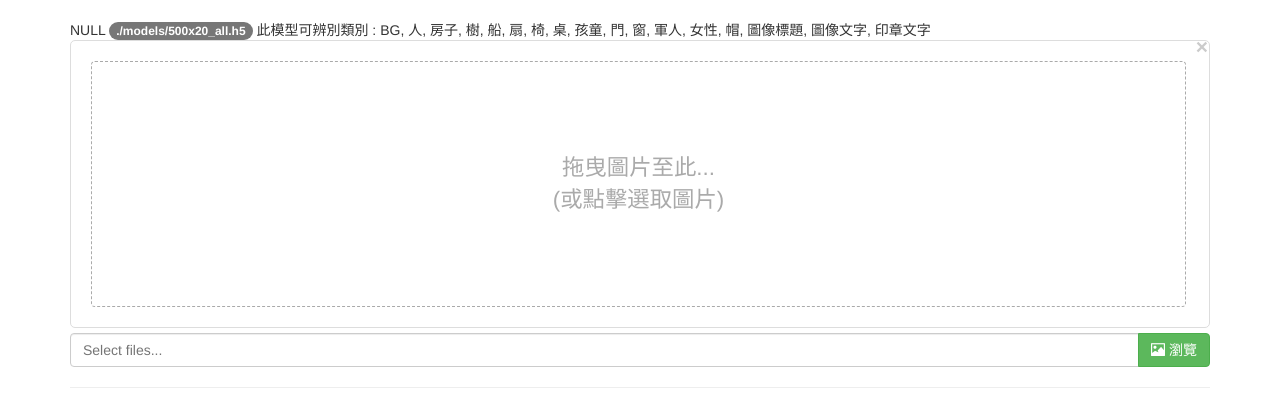
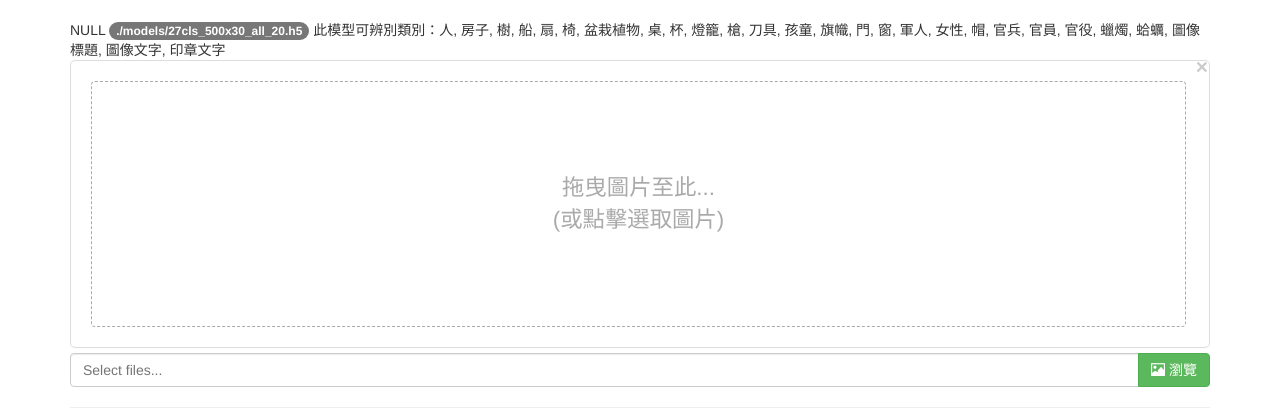
Before and after one commit to geminixiang/Flask_MaskRCNN, a Flask app: page / in a window 1280 px wide. Shown: the part 52-461 px from the top of the page. Run offline with Flask 2, Linux system fonts and the light colour scheme; parts of the project's set-up code (start-up, migrations or seed data) failed here and were passed over; some libraries are stand-ins or nearby versions.

Commit message:
new model of 27 class

```diff
--- a/app.py
+++ b/app.py
@@ -28,8 +28,9 @@
 app.config['JSON_AS_ASCII'] = False
 app.config['SECRET_KEY'] = os.urandom(24)
 # class_names = ['BG', '人', '房子', '樹', '時鐘', '人力車', '轎子', '船', '貓', '羊', '牛', '象', '斑馬', '傘', '領帶', '扇', '水瓶', '碗', '椅', '盆栽植物', '桌', '水桶', '書', '花瓶', '馬匹', '炮', '火車', '杯', '畫作', '燈籠', '路燈', '槍', '氣球', '馬車', '十字架', '橋', '刀具', '狗', '蠟燭', '鏢', '孩童', '軍隊', '電線桿', '望遠鏡', '雕像', '鼓', '軍旗', '城牆', '旗幟', '城門', '蒸汽機', '儀表', '畫像', '賽馬場', '馬廄', '琵琶', '匾額', '掛燈', '珊瑚', '船帆', '門', '守望台', '藤牌', '魚', '水稻', '亭子', '煙囪', '鐵路', '帳篷', '煤', '十字鎬', '眼鏡', '水龍', '棺材', '官員', '電報局', '英皇子', '日本國旗', '美國國旗', '西醫', '法國國旗', '絞刑', '水雷', '西妓', '教堂', '木馬', '窗', '壁燈', '大鐘', '花窗玻璃', '英國國旗', '船錨', '水煙斗', '天文台', '砲彈', '雞', '猴子', '香爐', '牌位', '軍官', '軍人', '女性', '潛水艇', '消防員', '屍體', '罪犯', '警官', '庸醫', '曾國藩', '當舖', '鳥籠', '濕版攝影相機', '井', '大水缸', '報紙', '公主', '鞭子', '戎克船/䑸', '龍舟', '長喇叭', '鑼', '玉皇宮']
-class_names = ['BG', '人', '房子', '樹', '船', '扇', '椅', '桌', '孩童', '門', '窗', '軍人', '女性', '帽', '圖像標題', '圖像文字', '印章文字']
-model_file = "./models/500x20_all.h5"
+# class_names = ['BG', '人', '房子', '樹', '船', '扇', '椅', '桌', '孩童', '門', '窗', '軍人', '女性', '帽', '圖像標題', '圖像文字', '印章文字']
+class_names = ['BG', '人', '房子', '樹', '船', '扇', '椅', '盆栽植物', '桌', '杯', '燈籠', '槍', '刀具', '孩童', '旗幟', '門', '窗', '軍人', '女性', '帽', '官兵', '官員', '官役', '蠟燭', '蛤蠣', '圖像標題', '圖像文字', '印章文字']
+model_file = "./models/27cls_500x30_all_20.h5"
 try:
     import time, stat
     model_modify_time = time.ctime(os.stat(model_file)[stat.ST_MTIME])
@@ -40,10 +41,10 @@
     NAME = "dian"
     GPU_COUNT = 1
     IMAGES_PER_GPU = 1
-    NUM_CLASSES = 1 + 16
+    NUM_CLASSES = 1 + 27
     IMAGE_MIN_DIM = 1024
     IMAGE_MAX_DIM = 1024
-    DETECTION_MIN_CONFIDENCE = 0.7
+    DETECTION_MIN_CONFIDENCE = 0.8
 
 graph = tf.get_default_graph()
 model = modellib.MaskRCNN( mode="inference",
@@ -274,7 +275,7 @@
     image.save(file_name_origin)
     save_image(image_array, file_name_mask, r['rois'], r['masks'],
             r['class_ids'], r['scores'], class_names,
-            scores_thresh=0.5, mode=0)
+            scores_thresh=0.8, mode=0)
 
     return make_response(resp)
 
--- a/templates/index.html
+++ b/templates/index.html
@@ -68,14 +68,15 @@
 	<div class="container">
 		<span>{{ model_modify_time }}</span>
 		<span class='badge'>{{ model }}</span>
-		<span>此模型可辨別類別 : BG, 人, 房子, 樹, 船, 扇, 椅, 桌, 孩童, 門, 窗, 軍人, 女性, 帽, 圖像標題, 圖像文字, 印章文字</span>
+		<!--<span>此模型可辨別類別 : BG, 人, 房子, 樹, 船, 扇, 椅, 桌, 孩童, 門, 窗, 軍人, 女性, 帽, 圖像標題, 圖像文字, 印章文字</span>-->
+		<span>此模型可辨別類別：人, 房子, 樹, 船, 扇, 椅, 盆栽植物, 桌, 杯, 燈籠, 槍, 刀具, 孩童, 旗幟, 門, 窗, 軍人, 女性, 帽, 官兵, 官員, 官役, 蠟燭, 蛤蠣, 圖像標題, 圖像文字, 印章文字</span>
 		<div class="file-loading">
 			<input id="upload" name="image" type="file" class="file" multiple="true">
 		</div>
 
 		<p id="predict"></p>
 
-		<hr />
+	        <hr />
 		<h2>範例圖片:</div>
 		<div style="margin: 0 150px;" class="waterfall">
 			{% for img in imgs %}
```
